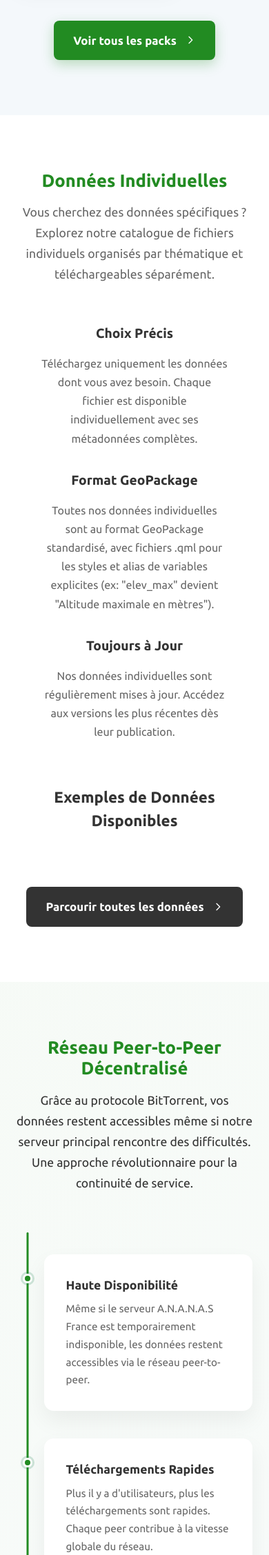
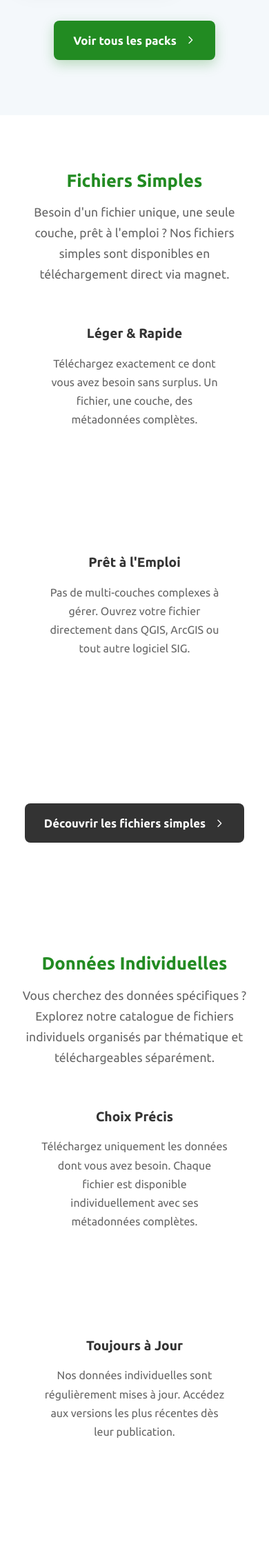
Before and after one commit to Alglior/ANANAS, a Flask app: page / in a window 390 px wide. Shown: the part 2395-4650 px from the top of the page at 69% size. Run offline with Flask 3, Linux system fonts and the light colour scheme; parts of the project's set-up code (start-up, migrations or seed data) failed here and were passed over; some libraries are stand-ins or nearby versions.

Commit message:
simple add

```diff
--- a/scripts/seed_data.py
+++ b/scripts/seed_data.py
@@ -396,6 +396,8 @@ def seed_items(category, count, type_val, title_fn, format_fn, is_pack=False):
         )
         if is_pack:
             item.data_format_level = "pack"
+        elif i % 5 == 0:
+            item.data_format_level = "simple"
         db.session.add(item)
         item_records.append({"item": item, "title": title, "tags": tags})
 
--- a/src/user_routes.py
+++ b/src/user_routes.py
@@ -437,7 +437,7 @@ def _create_viz_link(data, item_id):
 
 
 def _process_magnets(item, data_format_level, data):
-    if data_format_level == "pack":
+    if data_format_level in ("simple", "pack"):
         magnet = data.get("magnet_link", "").strip()
         if magnet:
             if not validate_magnet_link(magnet):
--- a/static/css/features/product/layout.css
+++ b/static/css/features/product/layout.css
@@ -265,7 +265,8 @@
 
 /* Item detail badge overrides — same color as primitives, block layout for lists */
 .product-details .badge-pack,
-.product-details .badge-individual {
+.product-details .badge-individual,
+.product-details .badge-simple {
   display: flex;
   flex-direction: column;
   padding: 0.5rem 1rem;
@@ -274,9 +275,15 @@
   margin-bottom: 1rem;
 }
 
-.product-details .badge-pack {
+.product-details .badge-pack,
+.product-details .badge-simple {
   background: rgba(34, 139, 34, 0.11);
   border: 1px solid rgba(34, 139, 34, 0.35);
+}
+
+.product-details .badge-simple {
+  background: rgba(34, 139, 34, 0.06);
+  border: 1px solid rgba(34, 139, 34, 0.2);
 }
 
 .product-details .badge-individual {
--- a/static/css/features/sections/individual-data.css
+++ b/static/css/features/sections/individual-data.css
@@ -25,16 +25,18 @@
   line-height: 1.7;
 }
 
-/* ── Benefits row (3 cards) ── */
+/* ── Benefits row (centered, flexible count) ── */
 .di-benefits-row {
-  display: grid;
-  grid-template-columns: repeat(3, 1fr);
+  display: flex;
+  justify-content: center;
   gap: 2rem;
   margin-bottom: 4rem;
+  flex-wrap: wrap;
 }
 
 .di-benefit-card {
   text-align: center;
+  flex: 0 1 300px;
 }
 
 .di-benefit-title {
--- a/static/css/layouts/responsive.css
+++ b/static/css/layouts/responsive.css
@@ -44,7 +44,8 @@
 
 @media (max-width: 860px) {
   .di-benefits-row {
-    grid-template-columns: 1fr;
+    flex-direction: column;
+    align-items: center;
   }
 
   .di-example-grid {
--- a/static/css/primitives/badges.css
+++ b/static/css/primitives/badges.css
@@ -38,7 +38,8 @@
 
 /* Data format badges */
 .badge-pack,
-.badge-individual {
+.badge-individual,
+.badge-simple {
   display: inline-block;
   font-size: 0.75rem;
   font-weight: 600;
@@ -50,6 +51,12 @@
   color: var(--forest);
   background: rgba(34, 139, 34, 0.11);
   border: 1px solid rgba(34, 139, 34, 0.35);
+}
+
+.badge-simple {
+  color: var(--forest);
+  background: rgba(34, 139, 34, 0.06);
+  border: 1px solid rgba(34, 139, 34, 0.2);
 }
 
 .badge-individual {
--- a/templates/index.html
+++ b/templates/index.html
@@ -90,6 +90,46 @@
   </div>
 </section>
 
+<!-- Section Fichiers Simples -->
+<section class="di-section" id="fichiers-simples">
+  <div class="container">
+    <div class="di-header">
+      <h2>Fichiers Simples</h2>
+      <p class="di-lead">
+        Besoin d'un fichier unique, une seule couche, prêt à l'emploi ?
+        Nos fichiers simples sont disponibles en téléchargement direct via magnet.
+      </p>
+    </div>
+
+    <div class="di-benefits-row">
+      <div class="di-benefit-card">
+        <h3 class="di-benefit-title">Léger & Rapide</h3>
+        <p class="di-benefit-text">
+          Téléchargez exactement ce dont vous avez besoin sans surplus.
+          Un fichier, une couche, des métadonnées complètes.
+        </p>
+      </div>
+
+      <div class="di-benefit-card">
+        <h3 class="di-benefit-title">Prêt à l'Emploi</h3>
+        <p class="di-benefit-text">
+          Pas de multi-couches complexes à gérer.
+          Ouvrez votre fichier directement dans QGIS, ArcGIS ou tout autre logiciel SIG.
+        </p>
+      </div>
+    </div>
+
+    <div class="di-cta-wrap">
+      <a href="{{ url_for('catalogue') }}" class="di-cta-btn">
+         Découvrir les fichiers simples
+         <svg class="di-cta-arrow" fill="none" stroke="currentColor" viewBox="0 0 24 24">
+          <path stroke-linecap="round" stroke-linejoin="round" stroke-width="2" d="M9 5l7 7-7 7"></path>
+        </svg>
+      </a>
+    </div>
+  </div>
+</section>
+
 <!-- Section Données Individuelles -->
 <section class="di-section" id="donnees-individuelles">
   <div class="container">
@@ -107,15 +147,6 @@
         <p class="di-benefit-text">
           Téléchargez uniquement les données dont vous avez besoin.
           Chaque fichier est disponible individuellement avec ses métadonnées complètes.
-        </p>
-      </div>
-
-      <div class="di-benefit-card">
-        <h3 class="di-benefit-title">Format GeoPackage</h3>
-        <p class="di-benefit-text">
-          Toutes nos données individuelles sont au format GeoPackage standardisé,
-          avec fichiers .qml pour les styles et alias de variables explicites
-          (ex: "elev_max" devient "Altitude maximale en mètres").
         </p>
       </div>
 
@@ -139,7 +170,6 @@
             <span class="di-example-name">{{ fi.item.title }}</span>
           </div>
           <p class="di-example-desc">{{ fi.item.description[:80] }}{% if fi.item.description|length > 80 %}...{% endif %}</p>
-          <span class="di-format-tag">{{ fi.item.format_type or 'GPKG' }}</span>
         </a>
         {% endfor %}
       </div>
--- a/templates/item_detail.html
+++ b/templates/item_detail.html
@@ -229,7 +229,11 @@
             Format : <strong>{{ item.format }}</strong>
           </div>
 
-          {% if item.type == "application" and item.data_format_level == "pack" %}
+          {% if item.type == "application" and item.data_format_level == "simple" %}
+          <div class="badge badge-simple">
+            Fichier simple
+          </div>
+          {% elif item.type == "application" and item.data_format_level == "pack" %}
           <div class="badge badge-pack">
             Pack complet — fichier unique
           </div>
--- a/templates/partials/catalogue_item.html
+++ b/templates/partials/catalogue_item.html
@@ -15,7 +15,9 @@
       {% if not simple %}
       <div class="catalogue-top">
         <span class="catalogue-title">{{ item.title|e }}</span>
-        {% if item.type == "application" and item.data_format_level == "pack" %}
+        {% if item.type == "application" and item.data_format_level == "simple" %}
+        <span class="badge badge-simple">Fichier simple</span>
+        {% elif item.type == "application" and item.data_format_level == "pack" %}
         <span class="badge badge-pack">Pack complet — fichier unique</span>
         {% elif item.type == "application" and item.data_format_level == "individual" %}
         <span class="badge badge-individual">Fichiers individuels</span>
```
Also changed, not shown: data_docs_site/api-protocoles.md (+2 -2 lines), data_docs_site/guide-utilisation.md (+3 -3 lines), data_docs_site/organisation-donnees.md (+2 -2 lines), data_docs_site/pack-vs-individuel.md (+18 -10 lines), static/css/features/upload/inputs.css (+58 -0 lines), static/js/upload/payload.js (+7 -4 lines), static/js/upload/submit.js (+13 -3 lines), templates/users/upload.html (+19 -0 lines), tests/test_routes.py (+19 -0 lines).
